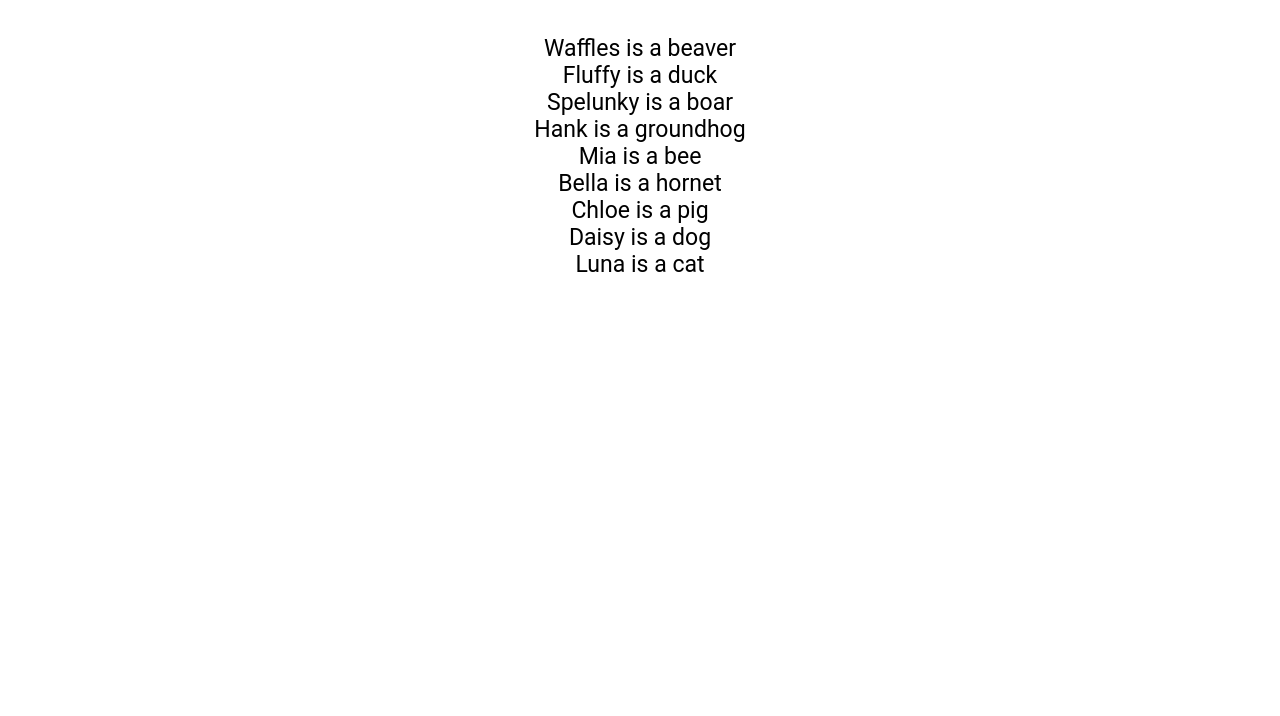
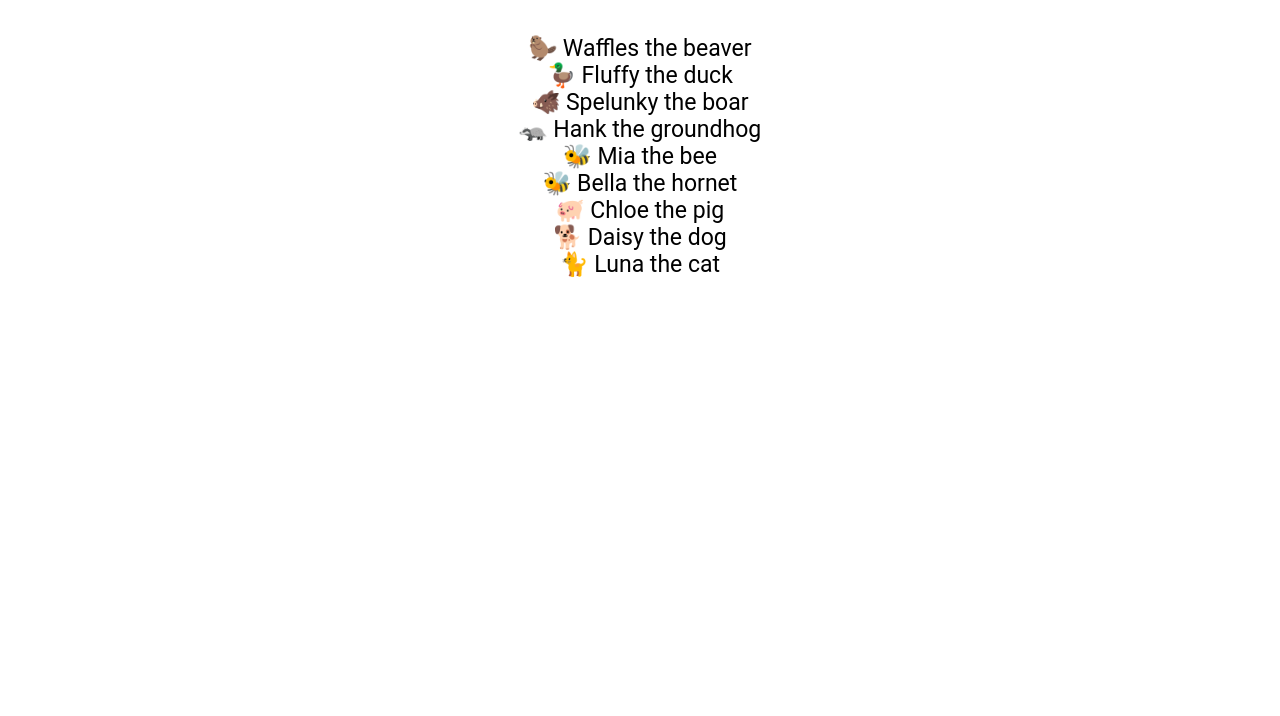
Before and after one commit to Ange230700/JS-quests, a website: page index.html in a window 1280 px wide. Shown: the part 84-800 px from the top of the page. Drawn offline with Linux system fonts and the light colour scheme.

Commit message:
Experimenting forEach function

```diff
--- a/index.html
+++ b/index.html
@@ -9,7 +9,7 @@
   <body>
     <h1>Exercise map</h1>
     <p>
-        Use map to create a new array that contains the animal's name and species (ie: "[animal name] is a [species]").
+        Use the forEach loop to display the animal emoji as a list using DOM Manipulation.
     </p>
     <ul class="animal-list"></ul>
     <script src="./script.js"></script>
--- a/script.js
+++ b/script.js
@@ -1,17 +1,21 @@
 const animals = [
-    { name: 'Waffles', species: 'beaver' },
-    { name: 'Fluffy', species: 'duck' },
-    { name: 'Spelunky', species: 'boar' },
-    { name: 'Hank', species: 'groundhog' },
-    { name: 'Mia', species: 'bee' },
-    { name: 'Bella', species: 'hornet' },
-    { name: 'Chloe', species: 'pig' },
-    { name: 'Daisy', species: 'dog' },
-    { name: 'Luna', species: 'cat' }
+    { name: 'Waffles', species: 'beaver' , emoji: '🦫' },
+    { name: 'Fluffy', species: 'duck', emoji: '🦆' },
+    { name: 'Spelunky', species: 'boar', emoji: '🐗' },
+    { name: 'Hank', species: 'groundhog', emoji: '🦡' },
+    { name: 'Mia', species: 'bee', emoji: '🐝' },
+    { name: 'Bella', species: 'hornet', emoji: '🐝' },
+    { name: 'Chloe', species: 'pig', emoji: '🐖' },
+    { name: 'Daisy', species: 'dog', emoji: '🐕' },
+    { name: 'Luna', species: 'cat', emoji: '🐈' }
 ];
 
 const animalList = document.querySelector('.animal-list');
 
-const animalListItems = animals.map(animal => `<li>${animal.name} is a ${animal.species}</li>`).join('');
-
-animalList.innerHTML = animalListItems;
+const animalListItems = animals.forEach(
+    (animal) => {
+        const listItem = document.createElement('li');
+        listItem.innerHTML = `${animal.emoji} ${animal.name} the ${animal.species}`;
+        animalList.append(listItem);
+    }
+);
```
